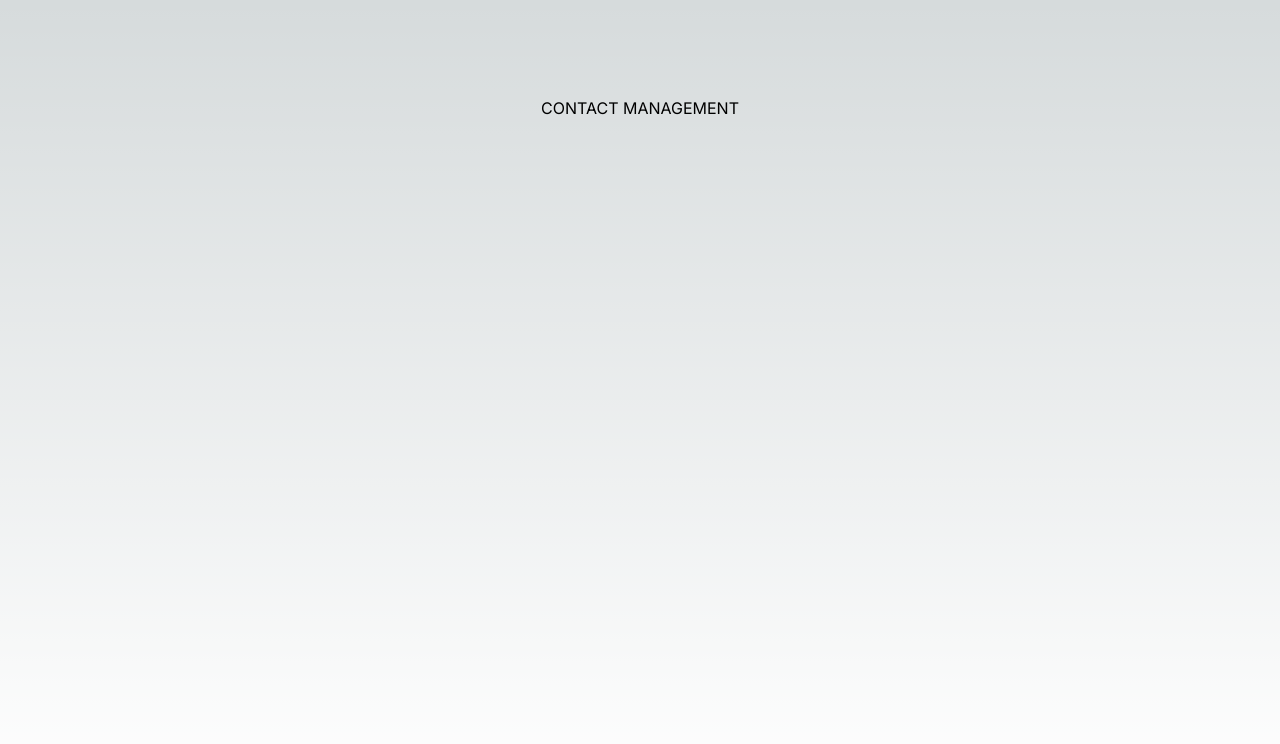
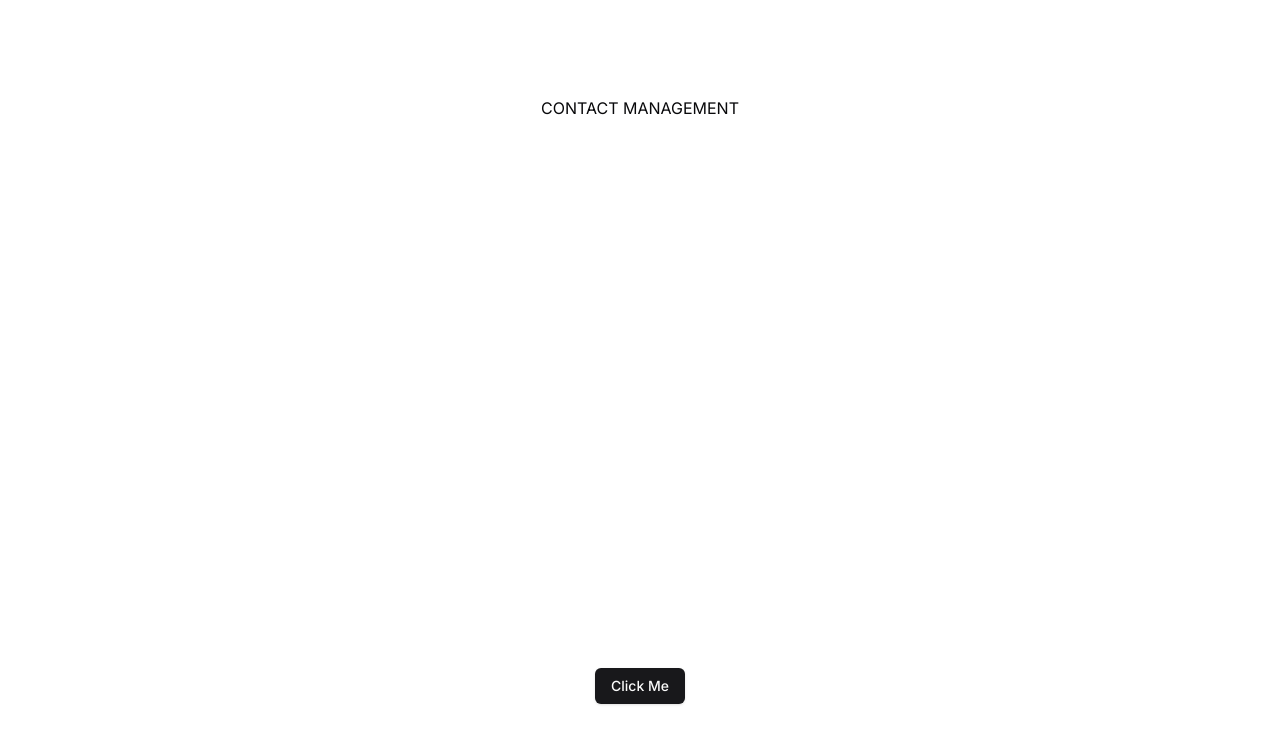
Before and after one commit to Patel47/Contact-management, a Next.js app in the folder client/: page / in a window 1280 px wide. Shown: the top 744 px of the page. Built offline with nearby package versions, Linux system fonts and the light colour scheme.

Commit message:
setup shadcn

```diff
--- a/client/src/app/globals.css
+++ b/client/src/app/globals.css
@@ -2,32 +2,68 @@
 @tailwind components;
 @tailwind utilities;
 
-:root {
-  --foreground-rgb: 0, 0, 0;
-  --background-start-rgb: 214, 219, 220;
-  --background-end-rgb: 255, 255, 255;
-}
+@layer base {
+  :root {
+    --background: 0 0% 100%;
+    --foreground: 240 10% 3.9%;
+    --card: 0 0% 100%;
+    --card-foreground: 240 10% 3.9%;
+    --popover: 0 0% 100%;
+    --popover-foreground: 240 10% 3.9%;
+    --primary: 240 5.9% 10%;
+    --primary-foreground: 0 0% 98%;
+    --secondary: 240 4.8% 95.9%;
+    --secondary-foreground: 240 5.9% 10%;
+    --muted: 240 4.8% 95.9%;
+    --muted-foreground: 240 3.8% 46.1%;
+    --accent: 240 4.8% 95.9%;
+    --accent-foreground: 240 5.9% 10%;
+    --destructive: 0 84.2% 60.2%;
+    --destructive-foreground: 0 0% 98%;
+    --border: 240 5.9% 90%;
+    --input: 240 5.9% 90%;
+    --ring: 240 10% 3.9%;
+    --radius: 0.5rem;
+    --chart-1: 12 76% 61%;
+    --chart-2: 173 58% 39%;
+    --chart-3: 197 37% 24%;
+    --chart-4: 43 74% 66%;
+    --chart-5: 27 87% 67%;
+  }
 
-@media (prefers-color-scheme: dark) {
-  :root {
-    --foreground-rgb: 255, 255, 255;
-    --background-start-rgb: 0, 0, 0;
-    --background-end-rgb: 0, 0, 0;
+  .dark {
+    --background: 240 10% 3.9%;
+    --foreground: 0 0% 98%;
+    --card: 240 10% 3.9%;
+    --card-foreground: 0 0% 98%;
+    --popover: 240 10% 3.9%;
+    --popover-foreground: 0 0% 98%;
+    --primary: 0 0% 98%;
+    --primary-foreground: 240 5.9% 10%;
+    --secondary: 240 3.7% 15.9%;
+    --secondary-foreground: 0 0% 98%;
+    --muted: 240 3.7% 15.9%;
+    --muted-foreground: 240 5% 64.9%;
+    --accent: 240 3.7% 15.9%;
+    --accent-foreground: 0 0% 98%;
+    --destructive: 0 62.8% 30.6%;
+    --destructive-foreground: 0 0% 98%;
+    --border: 240 3.7% 15.9%;
+    --input: 240 3.7% 15.9%;
+    --ring: 240 4.9% 83.9%;
+    --chart-1: 220 70% 50%;
+    --chart-2: 160 60% 45%;
+    --chart-3: 30 80% 55%;
+    --chart-4: 280 65% 60%;
+    --chart-5: 340 75% 55%;
   }
 }
 
-body {
-  color: rgb(var(--foreground-rgb));
-  background: linear-gradient(
-      to bottom,
-      transparent,
-      rgb(var(--background-end-rgb))
-    )
-    rgb(var(--background-start-rgb));
-}
-
-@layer utilities {
-  .text-balance {
-    text-wrap: balance;
+@layer base {
+  * {
+    @apply border-border;
+  }
+  body {
+    @apply bg-background text-foreground;
   }
 }
--- a/client/src/app/page.tsx
+++ b/client/src/app/page.tsx
@@ -1,8 +1,10 @@
+import { Button } from "@/components/ui/button";
 
 export default function Home() {
   return (
     <main className="flex min-h-screen flex-col items-center justify-between p-24">
       <h1>CONTACT MANAGEMENT</h1>
+      <Button>Click Me</Button>
     </main>
   );
 }
--- /dev/null
+++ b/client/src/components/ui/button.tsx
@@ -0,0 +1,57 @@
+import * as React from "react"
+import { Slot } from "@radix-ui/react-slot"
+import { cva, type VariantProps } from "class-variance-authority"
+
+import { cn } from "@/lib/utils"
+
+const buttonVariants = cva(
+  "inline-flex items-center justify-center whitespace-nowrap rounded-md text-sm font-medium transition-colors focus-visible:outline-none focus-visible:ring-1 focus-visible:ring-ring disabled:pointer-events-none disabled:opacity-50",
+  {
+    variants: {
+      variant: {
+        default:
+          "bg-primary text-primary-foreground shadow hover:bg-primary/90",
+        destructive:
+          "bg-destructive text-destructive-foreground shadow-sm hover:bg-destructive/90",
+        outline:
+          "border border-input bg-background shadow-sm hover:bg-accent hover:text-accent-foreground",
+        secondary:
+          "bg-secondary text-secondary-foreground shadow-sm hover:bg-secondary/80",
+        ghost: "hover:bg-accent hover:text-accent-foreground",
+        link: "text-primary underline-offset-4 hover:underline",
+      },
+      size: {
+        default: "h-9 px-4 py-2",
+        sm: "h-8 rounded-md px-3 text-xs",
+        lg: "h-10 rounded-md px-8",
+        icon: "h-9 w-9",
+      },
+    },
+    defaultVariants: {
+      variant: "default",
+      size: "default",
+    },
+  }
+)
+
+export interface ButtonProps
+  extends React.ButtonHTMLAttributes<HTMLButtonElement>,
+    VariantProps<typeof buttonVariants> {
+  asChild?: boolean
+}
+
+const Button = React.forwardRef<HTMLButtonElement, ButtonProps>(
+  ({ className, variant, size, asChild = false, ...props }, ref) => {
+    const Comp = asChild ? Slot : "button"
+    return (
+      <Comp
+        className={cn(buttonVariants({ variant, size, className }))}
+        ref={ref}
+        {...props}
+      />
+    )
+  }
+)
+Button.displayName = "Button"
+
+export { Button, buttonVariants }
--- /dev/null
+++ b/client/src/lib/utils.ts
@@ -0,0 +1,6 @@
+import { type ClassValue, clsx } from "clsx"
+import { twMerge } from "tailwind-merge"
+
+export function cn(...inputs: ClassValue[]) {
+  return twMerge(clsx(inputs))
+}
--- a/client/tailwind.config.ts
+++ b/client/tailwind.config.ts
@@ -1,20 +1,80 @@
-import type { Config } from "tailwindcss";
+import type { Config } from "tailwindcss"
 
-const config: Config = {
+const config = {
+  darkMode: ["class"],
   content: [
-    "./src/pages/**/*.{js,ts,jsx,tsx,mdx}",
-    "./src/components/**/*.{js,ts,jsx,tsx,mdx}",
-    "./src/app/**/*.{js,ts,jsx,tsx,mdx}",
-  ],
+    './pages/**/*.{ts,tsx}',
+    './components/**/*.{ts,tsx}',
+    './app/**/*.{ts,tsx}',
+    './src/**/*.{ts,tsx}',
+	],
+  prefix: "",
   theme: {
+    container: {
+      center: true,
+      padding: "2rem",
+      screens: {
+        "2xl": "1400px",
+      },
+    },
     extend: {
-      backgroundImage: {
-        "gradient-radial": "radial-gradient(var(--tw-gradient-stops))",
-        "gradient-conic":
-          "conic-gradient(from 180deg at 50% 50%, var(--tw-gradient-stops))",
+      colors: {
+        border: "hsl(var(--border))",
+        input: "hsl(var(--input))",
+        ring: "hsl(var(--ring))",
+        background: "hsl(var(--background))",
+        foreground: "hsl(var(--foreground))",
+        primary: {
+          DEFAULT: "hsl(var(--primary))",
+          foreground: "hsl(var(--primary-foreground))",
+        },
+        secondary: {
+          DEFAULT: "hsl(var(--secondary))",
+          foreground: "hsl(var(--secondary-foreground))",
+        },
+        destructive: {
+          DEFAULT: "hsl(var(--destructive))",
+          foreground: "hsl(var(--destructive-foreground))",
+        },
+        muted: {
+          DEFAULT: "hsl(var(--muted))",
+          foreground: "hsl(var(--muted-foreground))",
+        },
+        accent: {
+          DEFAULT: "hsl(var(--accent))",
+          foreground: "hsl(var(--accent-foreground))",
+        },
+        popover: {
+          DEFAULT: "hsl(var(--popover))",
+          foreground: "hsl(var(--popover-foreground))",
+        },
+        card: {
+          DEFAULT: "hsl(var(--card))",
+          foreground: "hsl(var(--card-foreground))",
+        },
+      },
+      borderRadius: {
+        lg: "var(--radius)",
+        md: "calc(var(--radius) - 2px)",
+        sm: "calc(var(--radius) - 4px)",
+      },
+      keyframes: {
+        "accordion-down": {
+          from: { height: "0" },
+          to: { height: "var(--radix-accordion-content-height)" },
+        },
+        "accordion-up": {
+          from: { height: "var(--radix-accordion-content-height)" },
+          to: { height: "0" },
+        },
+      },
+      animation: {
+        "accordion-down": "accordion-down 0.2s ease-out",
+        "accordion-up": "accordion-up 0.2s ease-out",
       },
     },
   },
-  plugins: [],
-};
-export default config;
+  plugins: [require("tailwindcss-animate")],
+} satisfies Config
+
+export default config
```
Also changed, not shown: client/package.json (+10 -4 lines), client/components.json (added), 1 other file (tests, documents, lock files or other folders).
